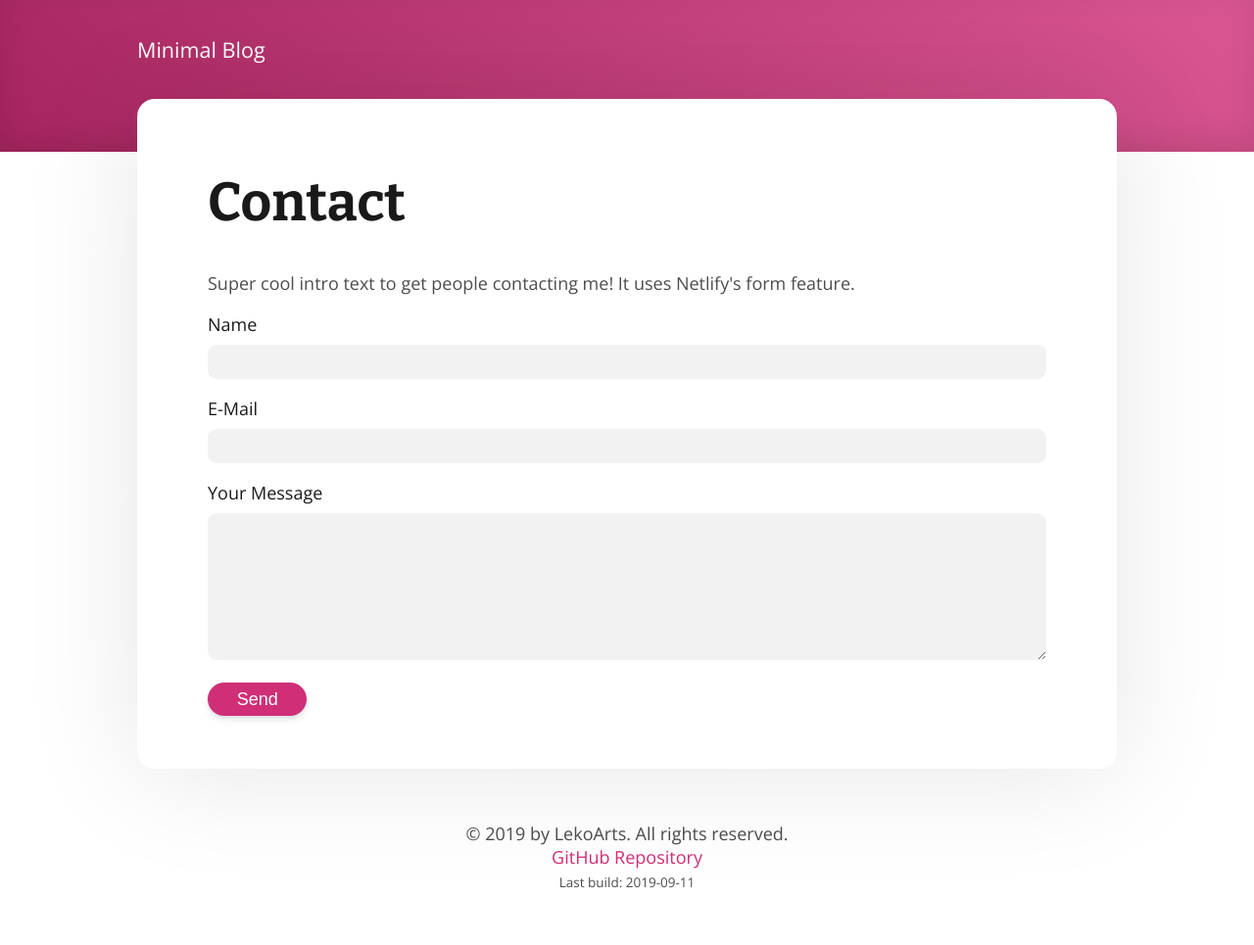
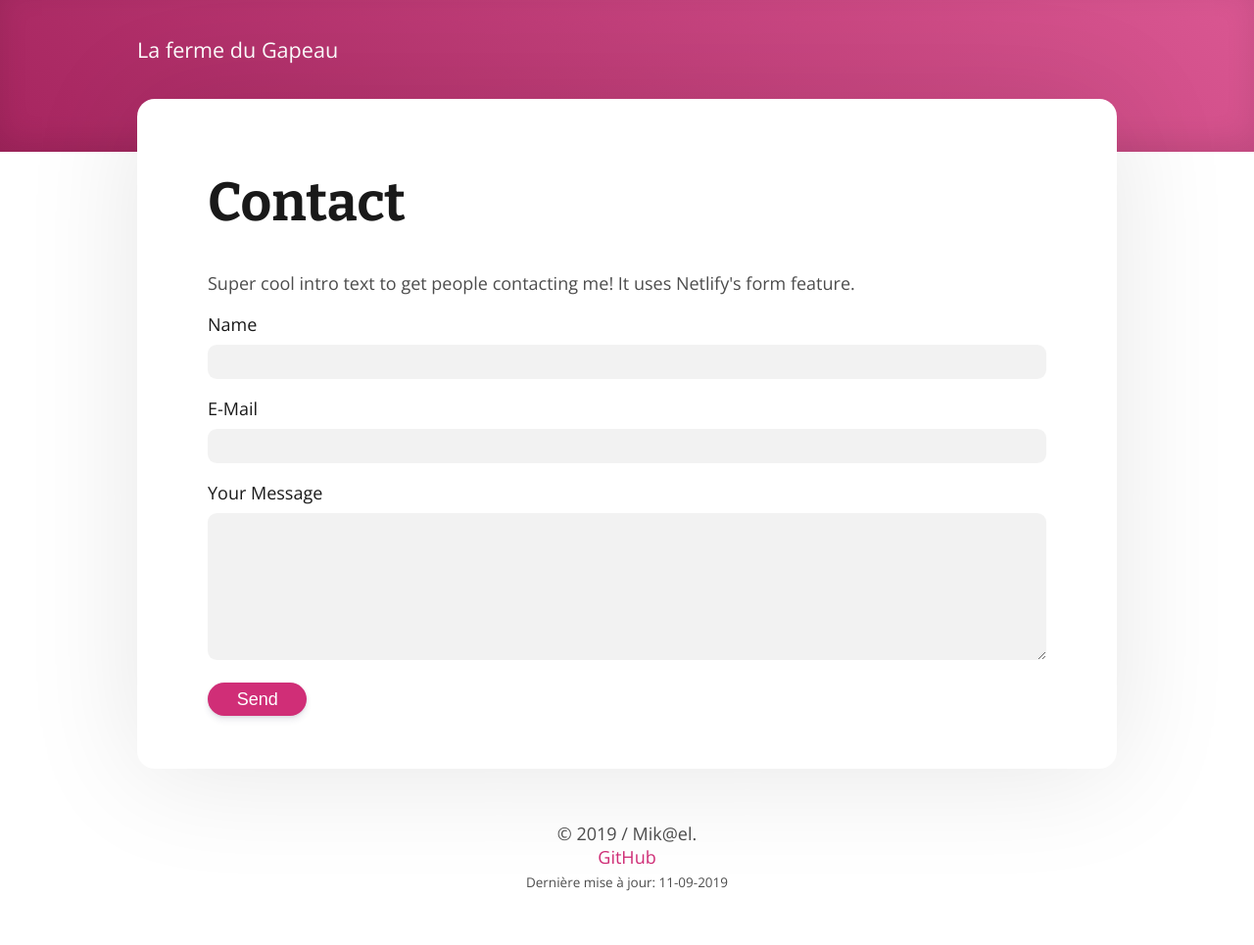
Before and after one commit to Mikeyouf/gatsby-ferme-du-gapeau, a Gatsby site: page /contact in a window 1280 px wide. Shown: the whole page at 98% size. Built offline with nearby package versions, Linux system fonts and the light colour scheme; Gatsby itself is replaced by a stand-in of ours; some packages are replaced by stand-ins of ours.

Commit message:
upgrade packages

```diff
--- a/config/index.js
+++ b/config/index.js
@@ -1,7 +1,7 @@
 module.exports = {
   pathPrefix: '/', // Prefix for all links. If you deploy your site to example.com/portfolio your pathPrefix should be "portfolio"
 
-  siteTitle: 'Minimal Blog', // Navigation and Site Title
+  siteTitle: 'La ferme du Gapeau', // Navigation and Site Title
   siteTitleAlt: 'Minimal Blog - Gatsby Starter', // Alternative Site title for SEO
   siteTitleManifest: 'MinimalBlog',
   siteUrl: 'https://minimal-blog.lekoarts.de', // Domain of your site. No trailing slash!
--- a/package.json
+++ b/package.json
@@ -34,6 +34,7 @@
     "react-live": "^2.2.0",
     "styled-components": "^4.3.2",
     "typeface-bitter": "^0.0.71",
+    "typeface-josefin-sans": "^0.0.75",
     "typeface-open-sans": "^0.0.75"
   },
   "keywords": [
--- a/src/components/Layout.js
+++ b/src/components/Layout.js
@@ -204,9 +204,9 @@ const Layout = ({ children, customSEO }) => {
         <GlobalStyle />
         {children}
         <Footer>
-          &copy; 2019 by LekoArts. All rights reserved. <br />
-          <a href="https://github.com/LekoArts/gatsby-starter-minimal-blog">GitHub Repository</a> <br />
-          <span>Last build: {buildTime}</span>
+          &copy; 2019 / Mik@el. <br />
+          <a href="https://github.com/Mikeyouf/gatsby-ferme-du-gapeau">GitHub</a> <br />
+          <span>Dernière mise à jour: {buildTime}</span>
         </Footer>
       </>
     </ThemeProvider>
--- a/src/hooks/useBuildTime.js
+++ b/src/hooks/useBuildTime.js
@@ -4,7 +4,7 @@ const useBuildTime = () => {
   const time = useStaticQuery(graphql`
     query {
       site {
-        buildTime(formatString: "YYYY-MM-DD")
+        buildTime(formatString: "DD-MM-YYYY")
       }
     }
   `)
```
Also changed, not shown: 1 other file.
